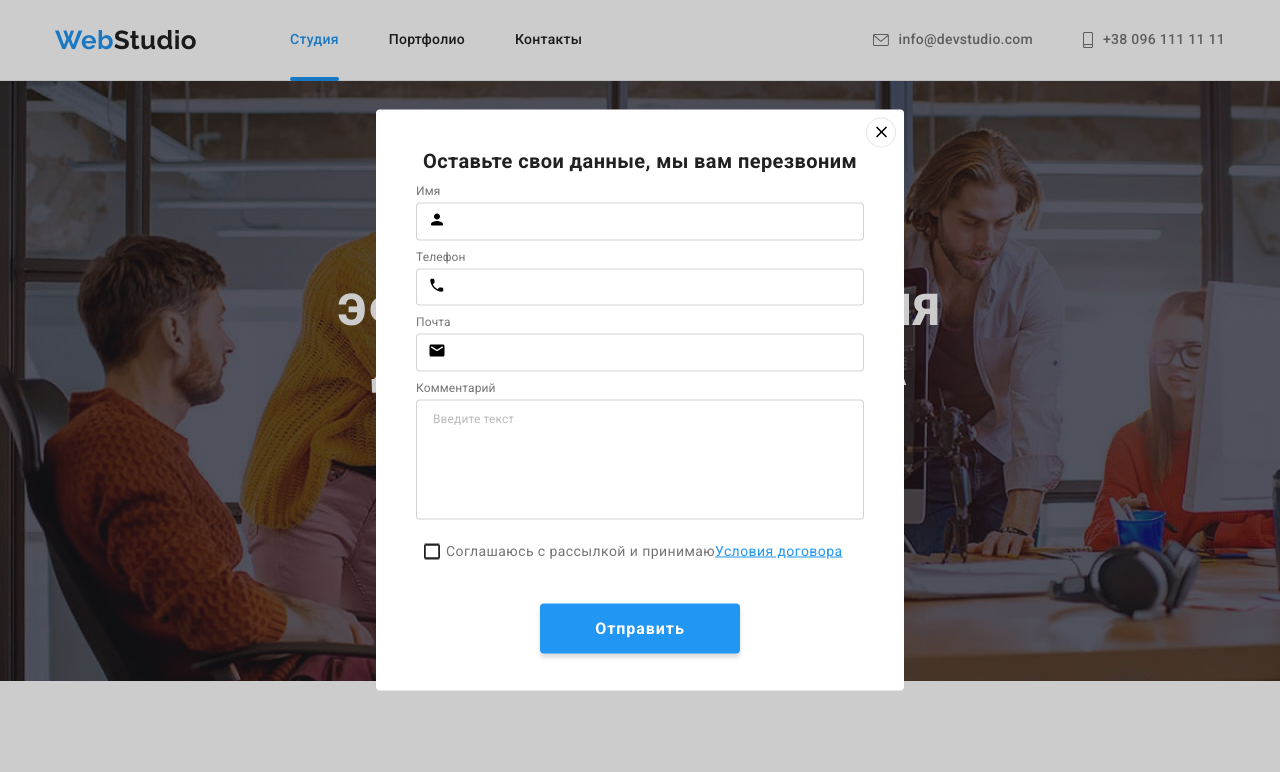
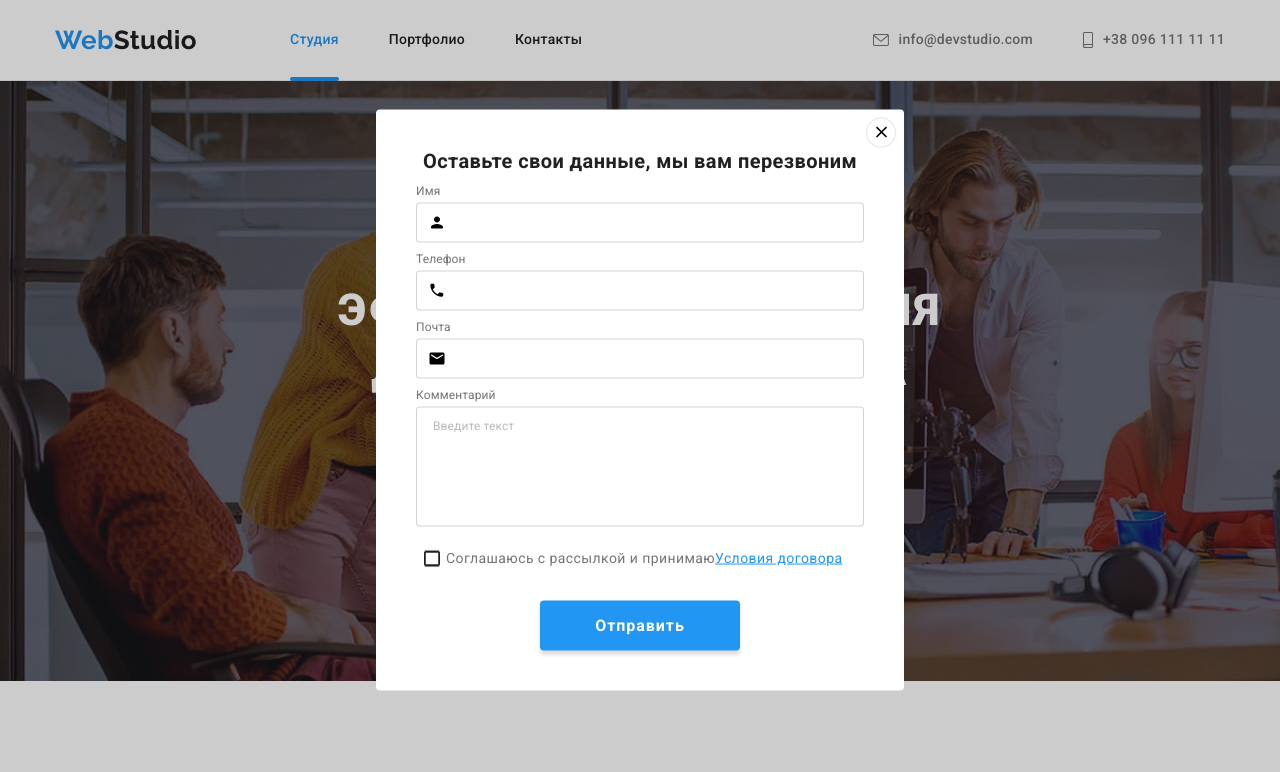
Before and after one commit to AndrewMLion/goit-markup-hw-06, a plain HTML site: page index.html in a window 1280 px wide. Both pictures are taken after a click on the button "Заказать услугу". Shown: the top 772 px of the page. Drawn offline with nearby package versions, Linux system fonts and the light colour scheme.

Commit message:
исправления модалки

```diff
--- a/css/styles.css
+++ b/css/styles.css
@@ -640,11 +640,6 @@ svg {
   top: 50%;
   left: 50%;
 
-  height: 581px;
-  max-height: 100%;
-  width: 528px;
-  max-width: 100%;
-
   background-color: var(--background-color);
   border-radius: 4px;
 
@@ -689,7 +684,6 @@ svg {
 }
 
 .modal-title {
-  padding-top: 40px;
   padding-bottom: 12px;
 
   font-weight: 700;
@@ -699,24 +693,14 @@ svg {
 }
 
 .form {
-  width: 448px;
-
-  margin-right: auto;
-  margin-left: auto;
+  padding: 40px;
 }
 
-.form-filed {
-  display: flex;
-  flex-direction: column;
-
-  width: 448px;
-}
-
-.comment.form-filed {
+.comment {
   margin-bottom: 20px;
 }
 
-.form-filed + .form-filed {
+.form-label + .form-label {
   margin-top: 10px;
 }
 
@@ -737,6 +721,8 @@ svg {
   position: relative;
   display: inline-flex;
   flex-direction: column;
+
+  margin-top: 4px;
 }
 
 .form-input {
@@ -746,13 +732,13 @@ svg {
   box-sizing: border-box;
   border-radius: 4px;
 
-  margin-top: 4px;
   padding: 11px;
   padding-left: 42px;
 
   outline: none;
 
   transition: border-color var(--timing);
+  font-size: 14px;
 }
 
 .icon-modal-name {
@@ -869,7 +855,7 @@ svg {
   color: var(--background-color);
 
   padding: 10px 55px;
-  margin-top: 40px;
+  margin-top: 30px;
   margin-right: auto;
   margin-left: auto;
 
--- a/index.html
+++ b/index.html
@@ -395,7 +395,7 @@
         <form class="form js-speaker-form">
         <p class="modal-title">Оставьте свои данные, мы вам перезвоним</p>
 
-                <div class="form-filed">
+
                   <label class="form-label" for="name">Имя
                     <div class="form-input-icon">
                       <input class="form-input" type="text" name="name" autofocus />
@@ -404,9 +404,7 @@
                             </svg>
                     </div>
                   </label>
-                </div>
 
-                <div class="form-filed">
                   <label class="form-label" for="tel">Телефон
                       <div class="form-input-icon">
                       <input class="form-input" type="text" name="tel" id="tel" />
@@ -415,9 +413,7 @@
                             </svg>
                     </div>
                   </label>
-                  </div>
 
-                  <div class="form-filed">
                     <label class="form-label"  for="mail">Почта
                       <div class="form-input-icon">
                       <input class="form-input" type="email" name="mail" id="mail" />
@@ -426,12 +422,8 @@
                             </svg>
                     </div>
                     </label>
-                  </div>
 
-                  <div class="comment form-filed">
-                    <label class="form-label" for="comment">Комментарий</label>
-                    <textarea class="text-area" name="comment" id="comment" placeholder="Введите текст"></textarea>
-                  </div>
+                    <label class="comment form-label" for="comment">Комментарий <textarea class="text-area" name="comment" id="comment" placeholder="Введите текст"></textarea></label>
 
                   <div class="checkbox">
 
```
